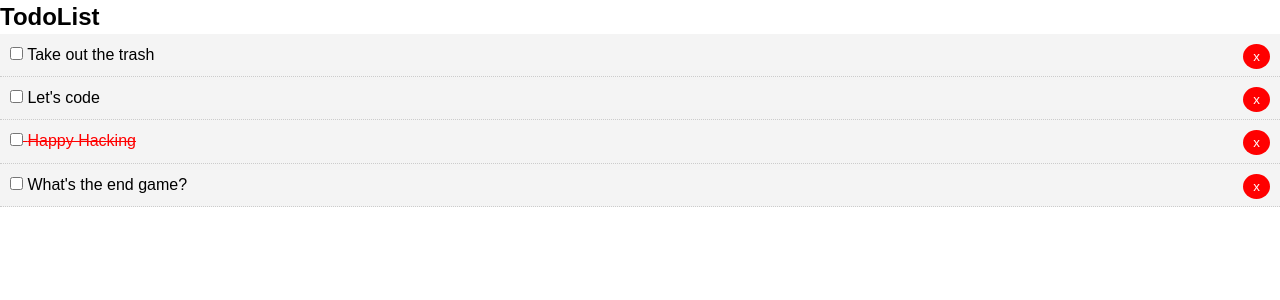
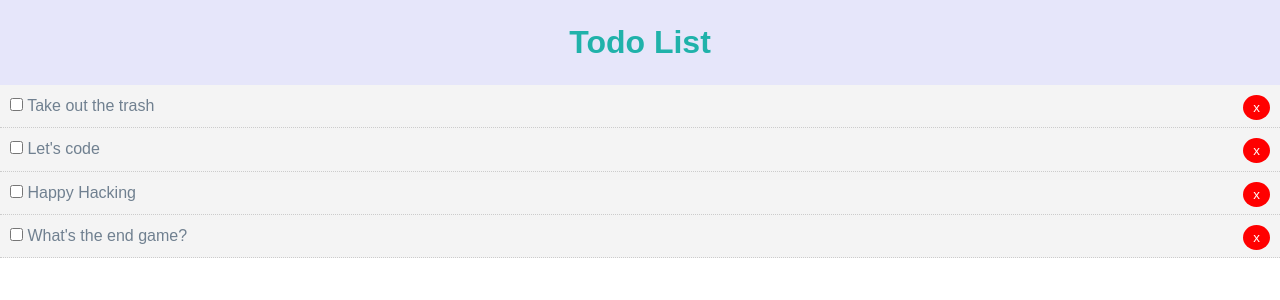
Before and after one commit to xeroxzen/reactjs-todo-app, a React (Create React App) app: page / in a window 1280 px wide. Shown: the top 300 px of the page. Built offline with nearby package versions, Linux system fonts and the light colour scheme.

Commit message:
Added a header

```diff
--- a/src/App.js
+++ b/src/App.js
@@ -1,6 +1,6 @@
 import React, {Component} from 'react';
 import Todos from './components/Todos';
-import Header from './components/layout/Header'
+import HeaderItem from './components/layout/HeaderItem'
 // import TodoItem from './components/TodoItem';
 import './App.css';
 
@@ -22,7 +22,7 @@ class App extends Component {
       {
         id: 3,
         title: 'Happy Hacking',
-        completed: true
+        completed: false
       },
       {
         id: 4,
@@ -49,7 +49,7 @@ class App extends Component {
   render() {
     return(
       <div className="App">
-        <Header />
+        <HeaderItem />
         <Todos todos={this.state.todos} markComplete={this.markComplete} delTodo={this.delTodo } />
       </div>
     );
--- a/src/components/TodoItem.js
+++ b/src/components/TodoItem.js
@@ -9,7 +9,7 @@ export class TodoItem extends Component {
             padding: '10px',
             borderBottom: '1px #ccc dotted',
             textDecoration: this.props.todo.completed ? 'line-through' : 'none',
-            color: this.props.todo.completed ? 'red' : 'black',
+            color: this.props.todo.completed ? '#DC143C' : '#708090',
             cursor: 'pointer'
         }
     }
--- a/src/components/layout/Header.js
+++ b/src/components/layout/Header.js
@@ -1,9 +1,10 @@
 import React from 'react'
+import HeaderItem from './components/layout/HeaderItem';
 
 export default function Header() {
     return (
         <header>
-            <h2>TodoList</h2>
+            <HeaderItem />
         </header>
     )
 }
--- /dev/null
+++ b/src/components/layout/HeaderItem.js
@@ -0,0 +1,27 @@
+import React, { Component } from 'react'
+// import PropTypes from 'prop-types'
+
+export class HeaderItem extends Component {
+
+    headerStyle = () => {
+        return {
+            backgroundColor: '#E6E6FA',
+            color: '#20B2AA',
+            align: 'center',
+            fontSize: '2rem',
+            textAlign: 'center',
+            padding: '10px'
+        }
+    }
+    render() {
+        return (
+            <div style={this.headerStyle()}>
+                <h3 style={this.headerStyle()}>
+                    Todo List
+                </h3>
+            </div>
+        )
+    }
+}
+
+export default HeaderItem
```
Also changed, not shown: src/components/AddTodo.js (added).
